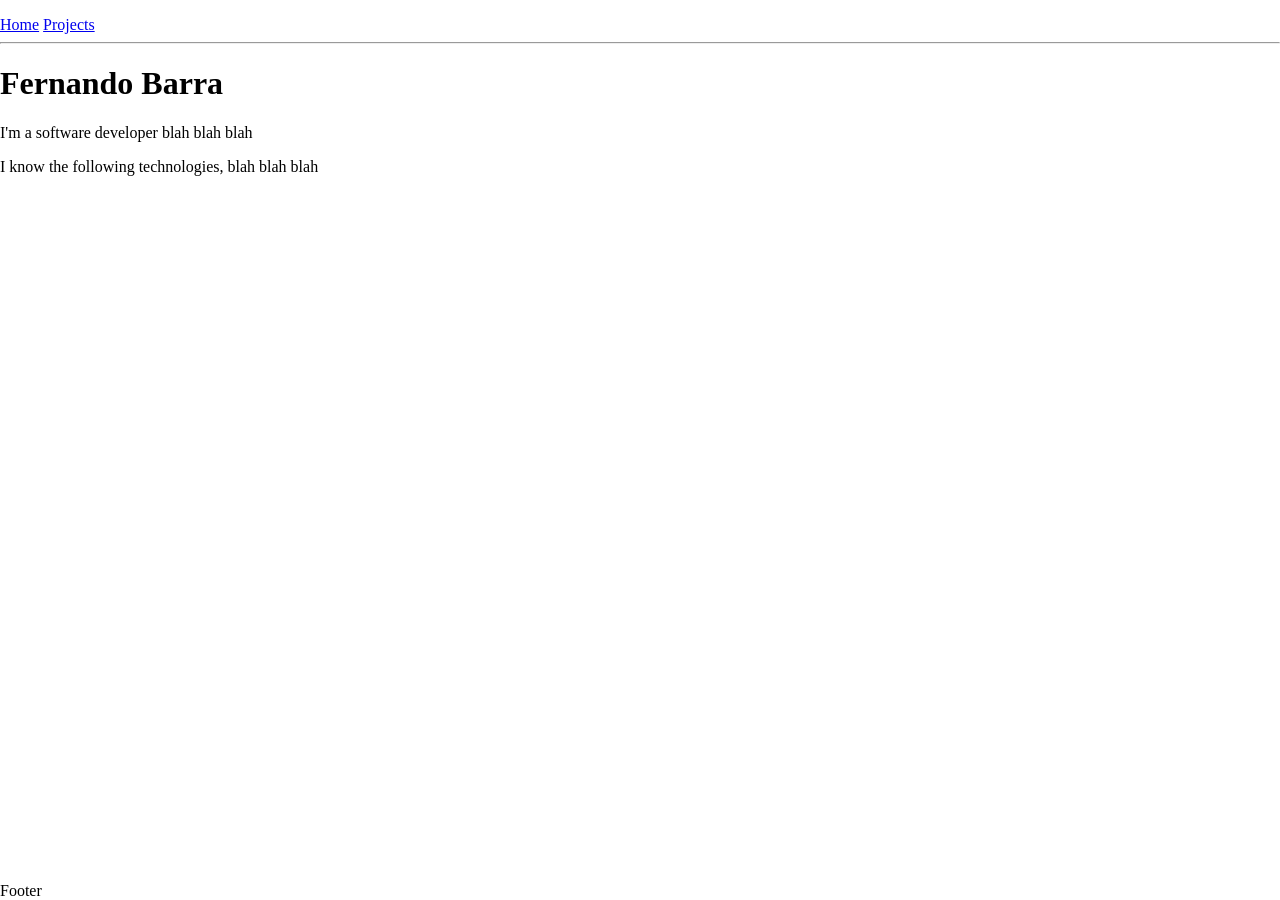
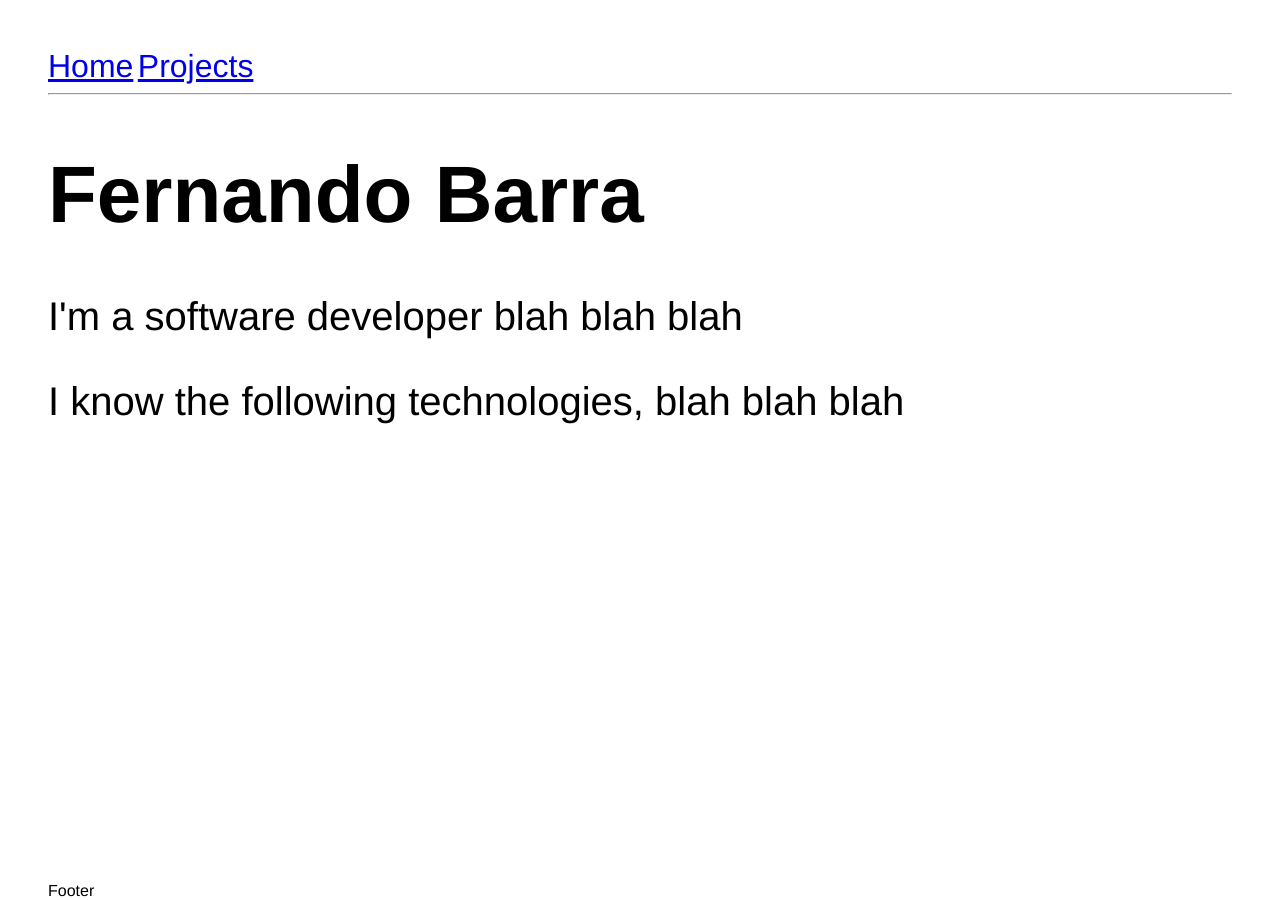
Before and after one commit to ferbarra/ferbarra.github.io, a Jekyll site: the page built from index.html, in a window 1280 px wide. Built offline with Jekyll 4.4.1, drawn with Linux system fonts in a browser that asks for light colours.

Commit message:
Improves layout of the page
Centers container div, sets font family, font sizes and paddings

```diff
--- a/_sass/main.scss
+++ b/_sass/main.scss
@@ -9,13 +9,34 @@ $breakpoint-desktop: 1281px;
   box-sizing: border-box;
 }
 
+html {
+  font-family: Helvetica;
+}
+
 body {
   min-height: 100vh;
   position: relative;
   margin: 0;
-  padding-top: 1rem;
+  padding: 3rem;
 }
 
+.container {
+  display: block;
+  margin-left: auto;
+  margin-right: auto;
+}
+
+nav {
+  a {
+    font-size: 2rem;
+  }
+}
+h1 {
+  font-size: 5rem;
+}
+p {
+  font-size: 2.5rem;
+}
 footer {
   position: absolute;
   bottom: 0;
```
